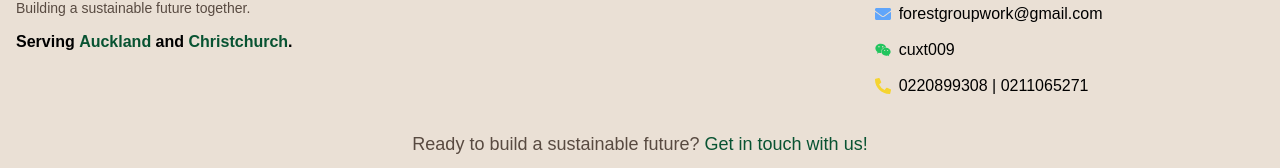
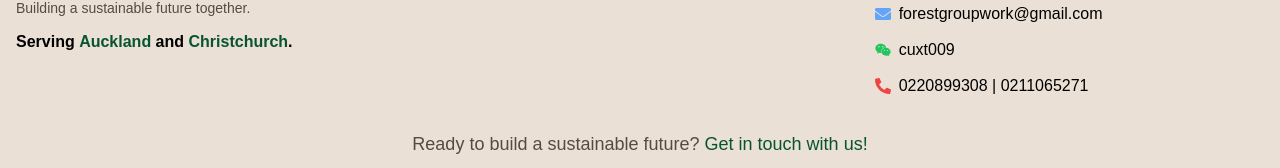
Before and after one commit to raulfanc/forestgroup_web, a React (Vite) app: page / in a window 1280 px wide. Shown: the part 1654-1822 px from the top of the page. Built offline with nearby package versions, Linux system fonts and the light colour scheme; no server answers; a web font is replaced by a local one.

Commit message:
minor colour change

```diff
--- a/src/layout/Footer.jsx
+++ b/src/layout/Footer.jsx
@@ -93,7 +93,7 @@ const Footer = () => {
                 <span className=" text-md">cuxt009</span>
               </div>
               <div className="flex items-center justify-center md:justify-start">
-                <FaPhoneAlt className="mr-2 text-[#f5d430]" />
+                <FaPhoneAlt className="mr-2 text-red-500" />
                 <span className=" text-md">0220899308 | 0211065271</span>
               </div>
             </div>
--- a/src/sections/EmailForm.jsx
+++ b/src/sections/EmailForm.jsx
@@ -197,7 +197,7 @@ const EmailForm = () => {
 
           <button
             type="submit"
-            className="w-full py-3 bg-[#584a41] text-[#ffffff] font-semibold rounded-md shadow-lg hover:bg-[#D4B017] focus:outline-none focus:ring-2 focus:ring-offset-2 focus:ring-indigo-500 transition ease-in-out duration-300"
+            className="w-full py-3 bg-[#584a41] text-[#ffffff] font-semibold rounded-md shadow-lg hover:bg-[#7a6857] focus:outline-none focus:ring-2 focus:ring-offset-2 focus:ring-indigo-500 transition ease-in-out duration-300"
           >
             Submit
           </button>
```
